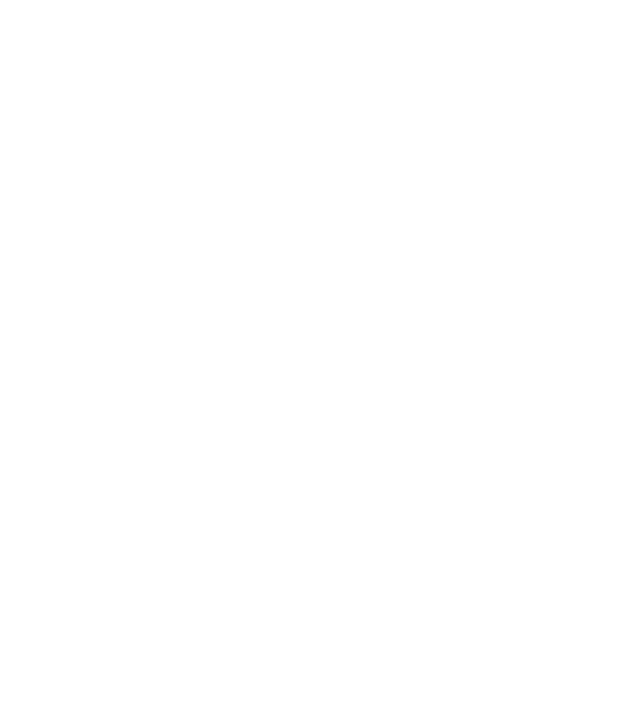
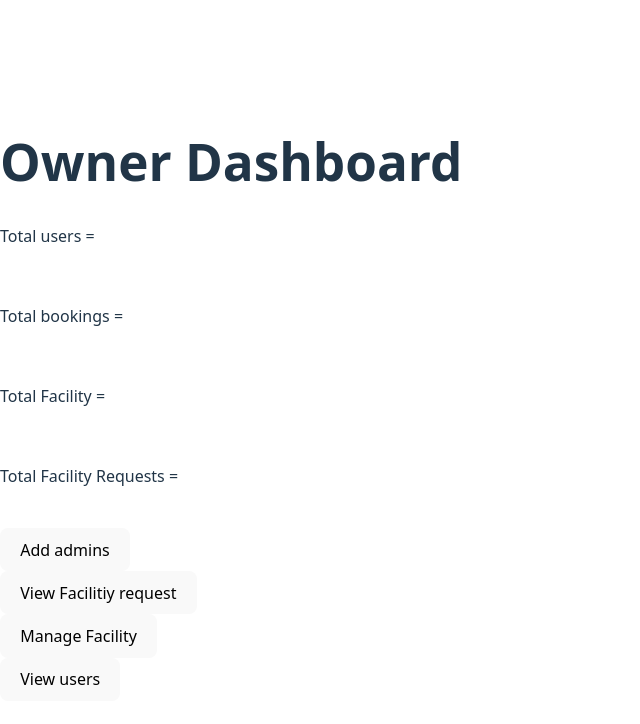
Before and after one commit to kartikeya-kash/QuickCourt_Personal, a React (Vite) app: page /owner in a window 1280 px wide. Shown: the top 724 px of the page, without its empty margins (0-640 px from the left). Built offline with nearby package versions, Linux system fonts and the light colour scheme; the HTML template or start-up script is replaced by a standard one.

Commit message:
features of owner added

```diff
--- a/src/pages/owner.jsx
+++ b/src/pages/owner.jsx
@@ -5,7 +5,18 @@
 const Owner = () => {
   return (
     <div>
+      <h1>Owner Dashboard</h1>
 
+
+      <p>Total users = <span></span></p> <br />
+      <p>Total bookings = <span></span></p><br />
+      <p>Total Facility = <span></span></p><br />
+      <p>Total Facility Requests = <span></span></p><br />
+
+      <button>Add admins</button><br />
+      <button>View Facilitiy request</button><br />
+      <button>Manage Facility</button><br />
+      <button>View users</button><br />
     </div>
   );
 }
```
